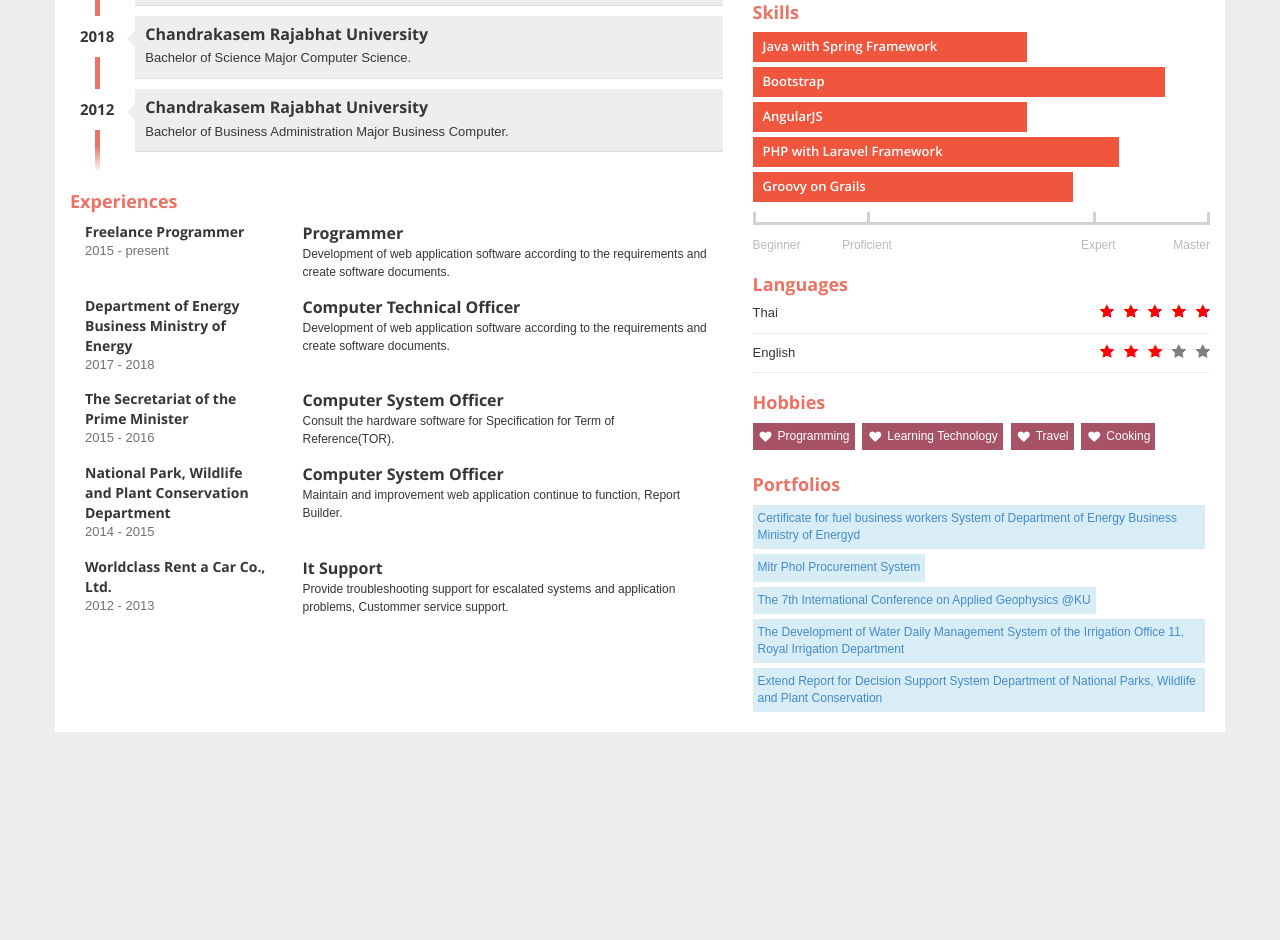
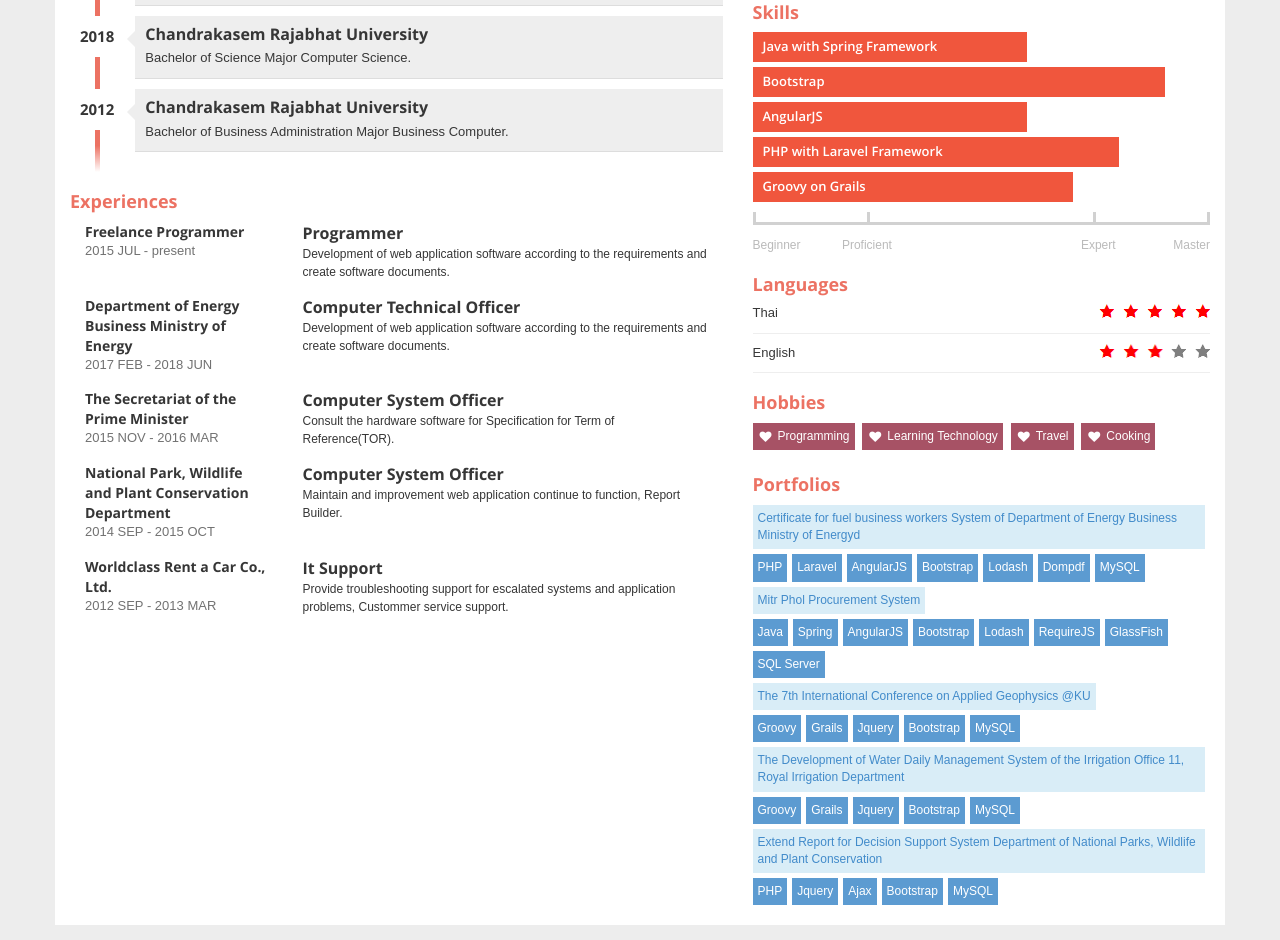
Before and after one commit to omarcuso/omarcuso.github.io, a plain HTML site: page en/index.html in a window 1280 px wide. Shown: the part 503-1443 px from the top of the page. Before the commit the page ends 1250 px from the top, so only its background shows below. Drawn offline with Linux system fonts and the light colour scheme; a web font is replaced by a local one.

Commit message:
update since unil

```diff
--- a/css/main.css
+++ b/css/main.css
@@ -338,6 +338,28 @@ Portfolio
   font-size: 1.2em;
 }
 /*******************************************
+TECHNOLOGIES
+*******************************************/
+.technology{
+  color: #fff;
+  display: inline-block;
+  margin-right: 5px;
+  margin-bottom: 5px;
+  padding: 5px 5px 5px 5px;
+  background: #428bcadb;
+  position: relative;
+  font-size: 1.2em;
+}
+/* .technologies:before{
+  content: "\f004";
+  font-family: FontAwesome;
+  font-style: normal;
+  font-weight: normal;
+  position: absolute;
+  top: 6px;
+  left: 7px;
+} */
+/*******************************************
 MEDIA
 *******************************************/
 @media (min-width: 500px) {
--- a/en/index.html
+++ b/en/index.html
@@ -65,7 +65,7 @@
             <div class="job clearfix">
               <div class="col-xs-4">
                 <div class="where">Freelance Programmer</div>
-                <div class="year">2015 - present</div>
+                <div class="year">2015 JUL - present</div>
               </div>
               <div class="col-xs-8">
                 <div class="profession">Programmer</div>
@@ -75,7 +75,7 @@
             <div class="job clearfix">
               <div class="col-xs-4">
                 <div class="where">Department of Energy Business Ministry of Energy</div>
-                <div class="year">2017 - 2018</div>
+                <div class="year">2017 FEB - 2018 JUN</div>
               </div>
               <div class="col-xs-8">
                 <div class="profession">Computer Technical Officer</div>
@@ -85,7 +85,7 @@
             <div class="job clearfix">
               <div class="col-xs-4">
                 <div class="where">The Secretariat of the Prime Minister</div>
-                <div class="year">2015 - 2016</div>
+                <div class="year">2015 NOV - 2016 MAR</div>
               </div>
               <div class="col-xs-8">
                 <div class="profession">Computer System Officer</div>
@@ -95,7 +95,7 @@
             <div class="job clearfix">
               <div class="col-xs-4">
                 <div class="where">National Park, Wildlife and Plant Conservation Department</div>
-                <div class="year">2014 - 2015</div>
+                <div class="year">2014 SEP - 2015 OCT</div>
               </div>
               <div class="col-xs-8">
                 <div class="profession">Computer System Officer</div>
@@ -105,7 +105,7 @@
             <div class="job clearfix">
               <div class="col-xs-4">
                 <div class="where">Worldclass Rent a Car Co., Ltd.</div>
-                <div class="year">2012 - 2013</div>
+                <div class="year">2012 SEP - 2013 MAR</div>
               </div>
               <div class="col-xs-8">
                 <div class="profession">It Support</div>
@@ -174,10 +174,15 @@
            <div class="box">
             <h2>Portfolios</h2>
             <div class="portfolio"><a href="/files/fuel.pdf" target="_blank">Certificate for fuel business workers System of Department of Energy Business Ministry of Energyd</a></div>
+            <div class="technologies"><div class="technology">PHP</div><div class="technology">Laravel</div><div class="technology">AngularJS</div><div class="technology">Bootstrap</div><div class="technology">Lodash</div><div class="technology">Dompdf</div><div class="technology">MySQL</div></div>
             <div class="portfolio"><a href="/files/mps.pdf" target="_blank">Mitr Phol Procurement System</a></div>
+            <div class="technologies"><div class="technology">Java</div><div class="technology">Spring</div><div class="technology">AngularJS</div><div class="technology">Bootstrap</div><div class="technology">Lodash</div><div class="technology">RequireJS</div><div class="technology">GlassFish</div><div class="technology">SQL Server</div></div>
             <div class="portfolio"><a href="/files/conference.pdf" target="_blank">The 7th International Conference on Applied Geophysics @KU</a></div>
+            <div class="technologies"><div class="technology">Groovy</div><div class="technology">Grails</div><div class="technology">Jquery</div><div class="technology">Bootstrap</div><div class="technology">MySQL</div></div>
             <div class="portfolio"><a href="/files/rid.pdf" target="_blank">The Development of Water Daily Management System of the Irrigation Office 11, Royal Irrigation Department</a></div>
+            <div class="technologies"><div class="technology">Groovy</div><div class="technology">Grails</div><div class="technology">Jquery</div><div class="technology">Bootstrap</div><div class="technology">MySQL</div></div>
             <div class="portfolio"><a href="/files/park.pdf" target="_blank">Extend Report for Decision Support System Department of National Parks, Wildlife and Plant Conservation</a></div>
+            <div class="technologies"><div class="technology">PHP</div><div class="technology">Jquery</div><div class="technology">Ajax</div><div class="technology">Bootstrap</div><div class="technology">MySQL</div></div>
           </div>
         </div>
       </div>
```
